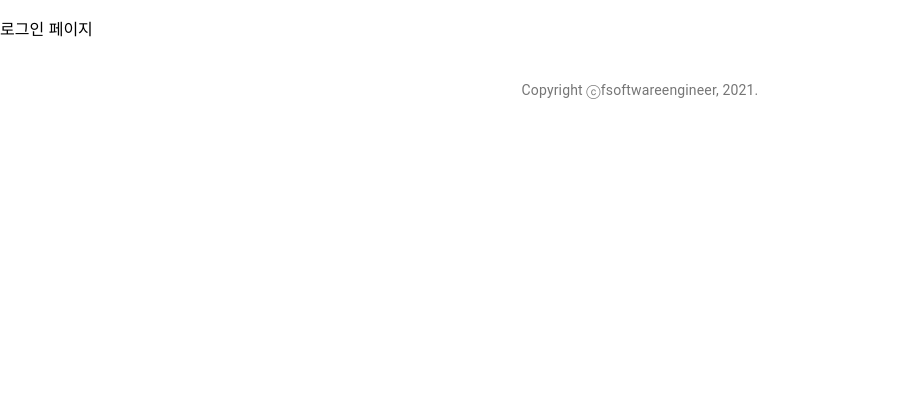
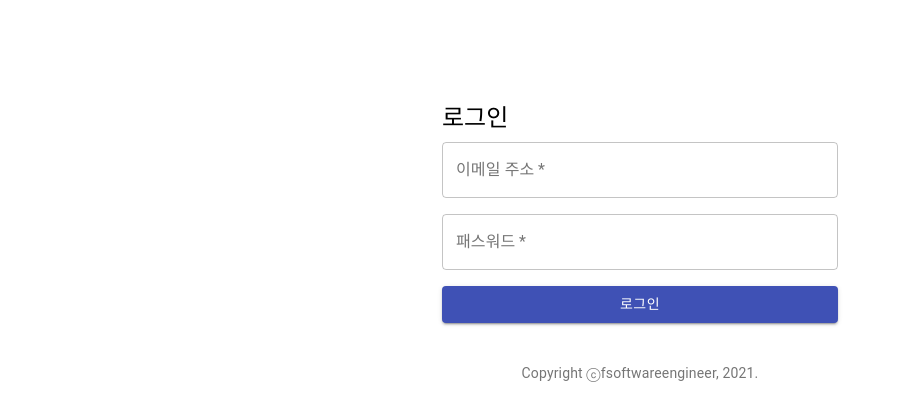
Before and after one commit to sooheehong/todo-react-app, a React (Create React App) app: page /login in a window 1280 px wide. Shown: the top 420 px of the page, without its empty margins (0-902 px from the left). Built offline with nearby package versions, Linux system fonts and the light colour scheme.

Commit message:
1) 로그인 페이지 구성 2) 로그인 시 토큰 반환

```diff
--- a/package.json
+++ b/package.json
@@ -10,7 +10,6 @@
     "@testing-library/user-event": "^12.8.3",
     "react": "^17.0.2",
     "react-dom": "^17.0.2",
-    "react-router": "^6.0.0",
     "react-router-dom": "^5.2.0",
     "react-scripts": "4.0.3",
     "web-vitals": "^1.1.2"
--- a/src/Login.js
+++ b/src/Login.js
@@ -1,12 +1,74 @@
+import { Button, Container, Grid, TextField, Typography } from "@material-ui/core";
 import React from "react";
+import { signin } from "./service/ApiService";
 
 class Login extends React.Component {
-    // constructor(props) {
-    //     super(props);
-    // }
+    constructor(props) {
+        super(props);
+        this.handleSubmit = this.handleSubmit.bind(this);
+    }
+
+    handleSubmit(event) {
+        event.preventDefault();
+        const data = new FormData(event.target);
+        const email = data.get('email');
+        const password = data.get('password');
+        signin({email: email, password: password});
+    }
 
     render() {
-        return  <p>로그인 페이지</p>;
+        return (
+            <Container component="main" maxWidth="xs" style={{marginTop: "8%"}}>
+                <Grid container spacing={2}>
+                    <Grid item xs={12}>
+                        <Typography component="h1" variant="h5">
+                            로그인
+                        </Typography>
+                    </Grid>
+                </Grid>
+
+                <form noValidate onSubmit={this.handleSubmit}>
+                    {" "}
+                    { /* submit 버튼 핸들러 */}
+                    <Grid container spacing={2}>
+                        <Grid item xs={12}>
+                            <TextField
+                                variant="outlined"
+                                required
+                                fullWidth
+                                id="email"
+                                label="이메일 주소"
+                                name="email"
+                                autoComplete="email"
+                            />
+                        </Grid>
+                        <Grid item xs={12}>
+                            <TextField
+                                variant="outlined"
+                                required
+                                fullWidth
+                                type="password"
+                                id="password"
+                                label="패스워드"
+                                name="password"
+                                autoComplete="current-password"
+                            />
+                        </Grid>
+                        <Grid item xs={12}>
+                            <Button
+                                type="submit"
+                                variant="contained"
+                                fullWidth
+                                color="primary"
+                            >
+                                로그인
+                            </Button>
+                        </Grid>
+                    </Grid>
+                </form>
+
+            </Container>
+        );
     }
 }
 
--- a/src/service/ApiService.js
+++ b/src/service/ApiService.js
@@ -3,8 +3,8 @@
 export function call(api, method, request) {
     let options = {
         headers: new Headers({
-            // "Content-Type": "application/json",
-            // 'Accept': 'application/json'
+            "Content-Type": "application/json",
+            'Accept': 'application/json'
         }),
         url: API_BASE_URL + api,
         method: method
@@ -30,3 +30,12 @@
         return Promise.reject(error);
     });
 }
+
+
+export function signin(userDTO) {
+    return call("/auth/signin", "POST", userDTO)
+        .then((response) => {
+            console.log("response : ", response);
+            alert("로그인 토근 : " + response.token);
+        });
+}
```
